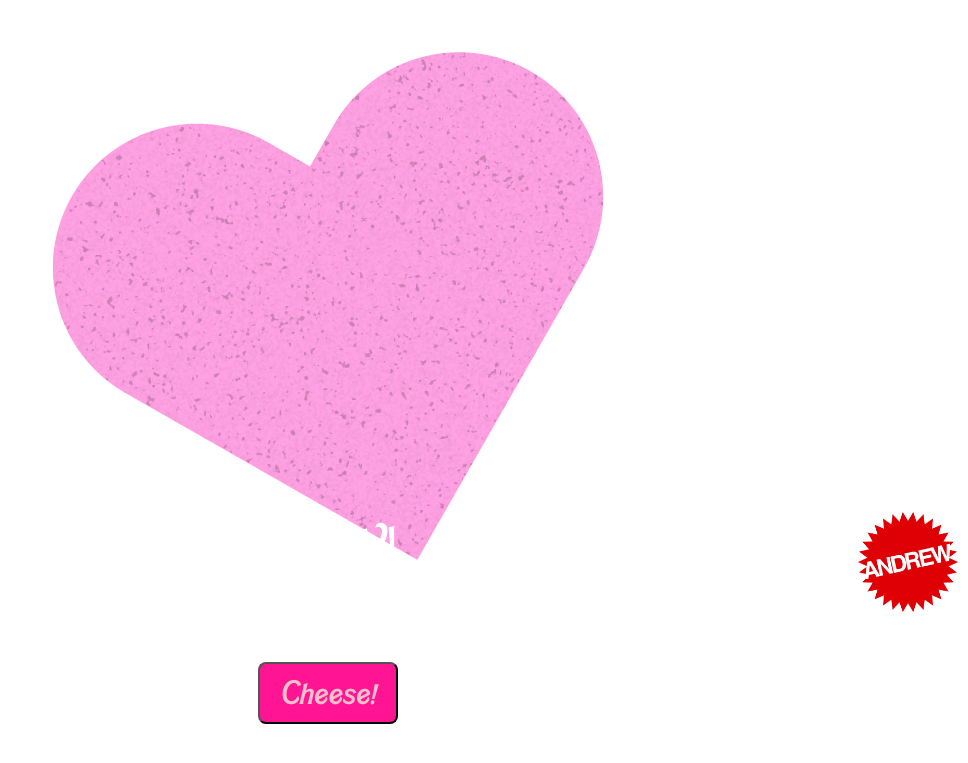
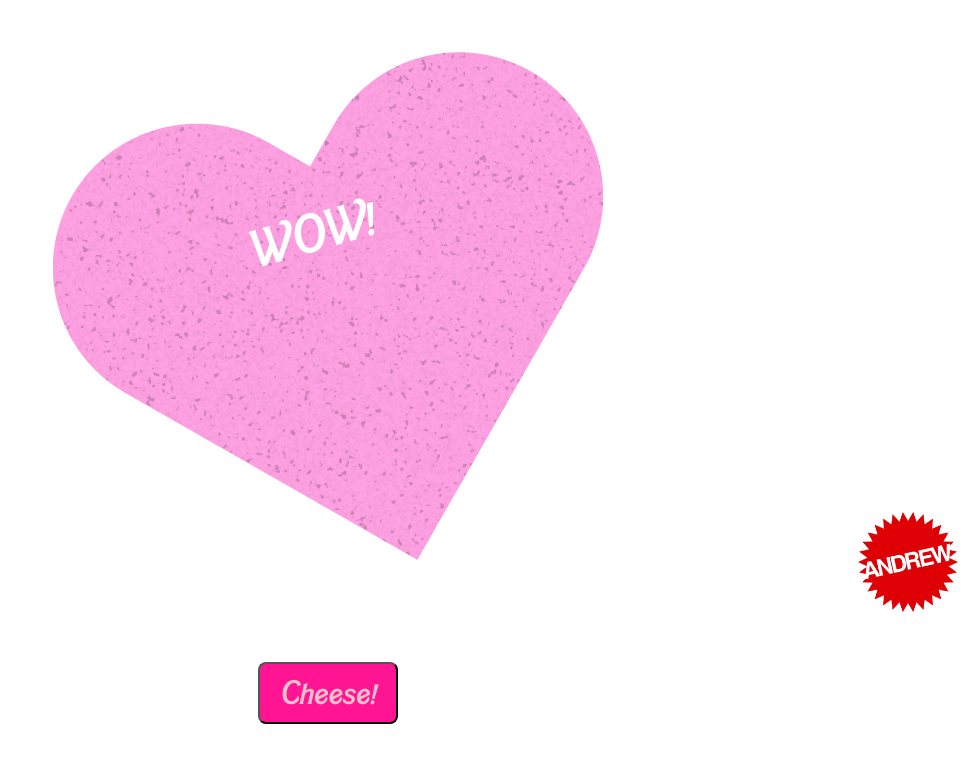
Before and after one commit to andrewventura/andrewventura.github.io, a Jekyll site: the page bb.html, which Jekyll copies as it is, in a window 1280 px wide. Shown: the top 763 px of the page, without its empty margins (312-1280 px from the left). Built offline with Jekyll 4.4.1, drawn with Linux system fonts in a browser that asks for light colours.

Commit message:
Update bb.html

```diff
--- a/bb.html
+++ b/bb.html
@@ -29,7 +29,7 @@
 		.box, .shell { display: flex; flex-direction: column; align-items: center; justify-content: center; max-width: 100%; max-height: 100vw; margin: 0 auto;}
 		#sc { flex-grow: 0; background-color: #FFFFFF; }
 		#hoolda { width: 90%; background: no-repeat center url("img/bh.png"); position: relative; padding-left: 10px; background-size: contain; }
-		#input { wrap:off; border: 0; columns:1; text-align:center; text-transform:uppercase; line-height:1.2em; resize:none; font-family:"bb",verdana; font-size: 3em; display:block; background:none; color: #FFF; margin: 90% auto; transform: rotate(-16deg); width: 85%; height: 3.9em; padding: 5px 0 5px 20px;}
+		textarea { wrap:off; border: 0; columns:1; text-align:center; text-transform:uppercase; line-height:1.2em; resize:none; font-family:"bb",verdana; font-size: 3em; display:block; background:none; color: #FFF; margin: 90% auto; transform: rotate(-16deg); width: 85%; height: 3.9em; padding: 5px 0 5px 20px;}
 		#an { position: absolute; margin-top: 40vh; right: 10px }
 		@media screen and (min-width: 612px) {
 			.box, .shell { display: flex; flex-direction: column; align-items: center; justify-content: center; max-width: 612px; max-height: 100vw; margin: 0 auto;}
@@ -48,7 +48,7 @@
 <body>
 <div class="box" id="sc">
 	<div id="hoolda">
-		<div id="input">wow!</div>
+		<textarea>wow!</textarea>
 	</div>
 	<div id="an"><img src="img/aw.png" style="height:100px; width:100px;" /></div>
 		</div>
```
